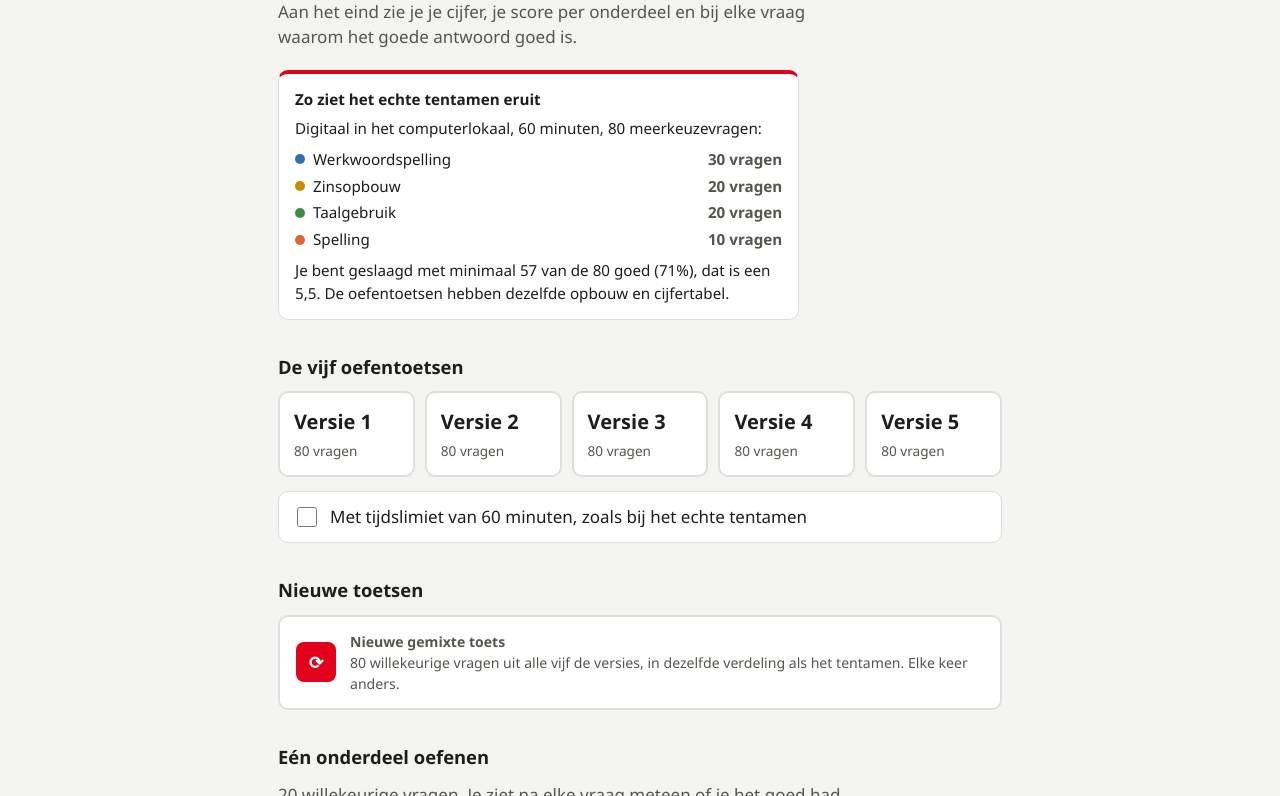
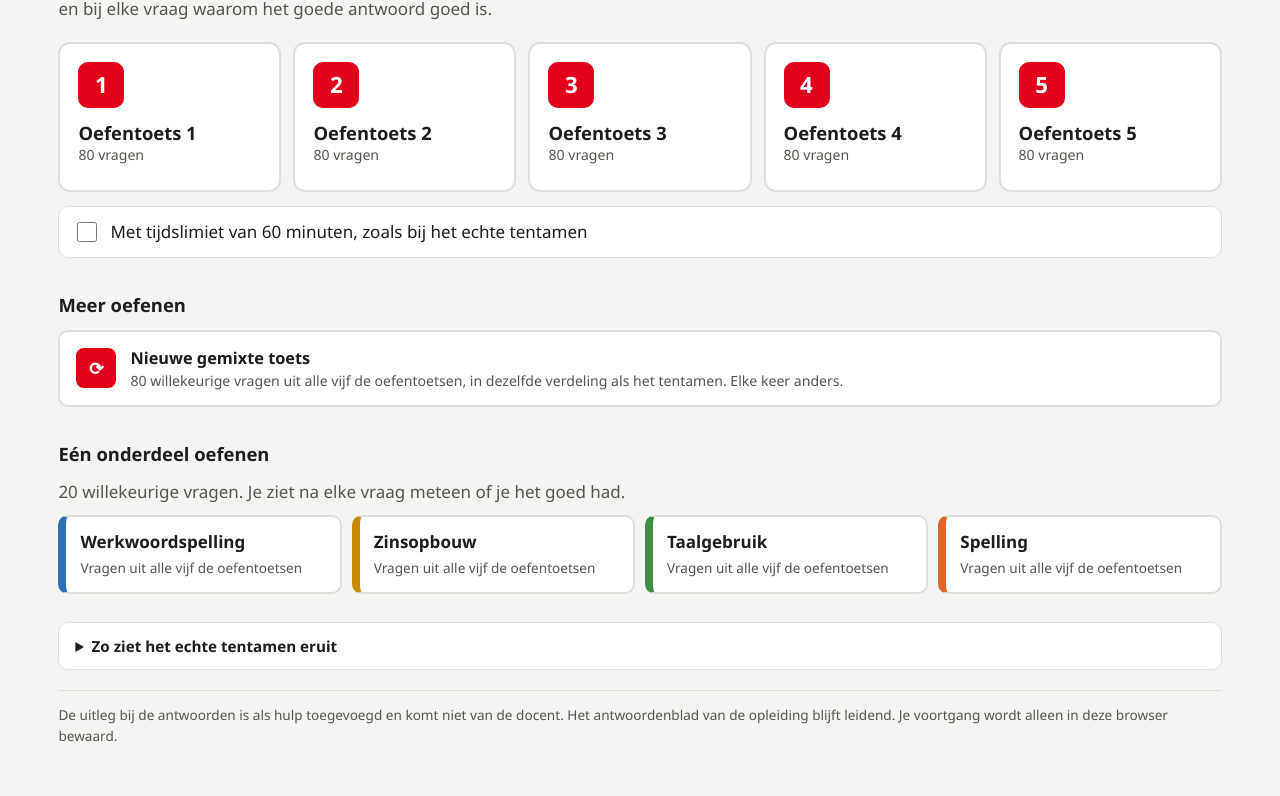
Before and after one commit to jvspier/hr-oefentoets-nl, a plain HTML site: page index.html in a window 1280 px wide. Shown: the part 185-981 px from the top of the page. Drawn offline with Linux system fonts and the light colour scheme.

Commit message:
Refactor CSS variables and update HTML structure

```diff
--- a/index.html
+++ b/index.html
@@ -7,6 +7,7 @@
 <title>Oefentoetsen Basis Nederlands</title>
 <style>
 :root{
+  --w:1240px; --pad:clamp(16px,3vw,40px);
   --red:#E2001A; --red-dark:#B30015; --red-soft:#FDE8EA;
   --ink:#1D1D1B; --ink-2:#55554F; --line:#DEDEDA; --paper:#FFFFFF; --mist:#F4F4F2;
   --ok:#1E7B3A; --ok-soft:#E3F3E7; --bad:#C4001A; --bad-soft:#FDE8EA;
@@ -34,7 +35,7 @@ button:focus-visible,a:focus-visible,input:focus-visible{outline:3px solid var(-
 /* Top bar: the HR red block */
 .bar{background:var(--red);color:#fff;position:sticky;top:env(safe-area-inset-top,0px);z-index:10}
 body::before{content:"";position:fixed;inset:0 0 auto;height:env(safe-area-inset-top,0px);background:var(--red);z-index:11}
-.bar-in{max-width:760px;margin:0 auto;padding:12px 18px;display:flex;align-items:center;gap:14px;min-height:56px}
+.bar-in{max-width:var(--w);margin:0 auto;padding:12px var(--pad);display:flex;align-items:center;gap:14px;min-height:56px}
 .logo{font-weight:800;font-size:1.05rem;letter-spacing:-.01em;line-height:1.1;background:none;border:0;padding:0;color:#fff;text-align:left}
 .logo small{display:block;font-weight:500;font-size:.78rem;opacity:.9}
 .bar-right{margin-left:auto;display:flex;align-items:center;gap:10px;font-variant-numeric:tabular-nums;font-weight:600}
@@ -42,25 +43,31 @@ body::before{content:"";position:fixed;inset:0 0 auto;height:env(safe-area-inset
 .bar-btn:hover{background:rgba(255,255,255,.28)}
 .timer.low{background:#fff;color:var(--red-dark);border-radius:6px;padding:2px 8px}
 
-main{max-width:760px;margin:0 auto;padding:22px 18px 120px}
+main{max-width:var(--w);margin:0 auto;padding:clamp(20px,3vw,36px) var(--pad) 120px}
+main.narrow{max-width:980px}
 h1{font-size:clamp(1.7rem,5vw,2.4rem);line-height:1.1;letter-spacing:-.02em;margin:.2em 0 .35em;font-weight:800}
 h2{font-size:1.15rem;margin:1.8em 0 .6em;font-weight:700}
 p.lead{color:var(--ink-2);margin:0 0 1.2em;max-width:60ch}
 
 /* Home */
-.versions{display:grid;grid-template-columns:repeat(auto-fill,minmax(130px,1fr));gap:10px}
-.vbtn{background:var(--paper);border:2px solid var(--line);border-radius:10px;padding:14px 14px 12px;text-align:left;transition:border-color .15s}
-.vbtn:hover{border-color:var(--red)}
-.vbtn b{display:block;font-size:1.25rem}
-.vbtn span{font-size:.85rem;color:var(--ink-2)}
-.vbtn .best{display:inline-block;margin-top:6px;font-size:.78rem;font-weight:700;color:var(--ok)}
-.mix{display:grid;gap:10px}
+.versions{display:grid;grid-template-columns:repeat(5,minmax(0,1fr));gap:12px}
+@media (max-width:999px){.versions{gap:10px}.vbtn{padding:14px;min-height:130px}.vtxt b{font-size:1rem}.vtxt .vn{display:none}}
+@media (max-width:759px){.versions{grid-template-columns:1fr}.vtxt .vn{display:inline}}
+.vbtn{display:flex;flex-direction:column;align-items:flex-start;gap:14px;background:var(--paper);border:2px solid var(--line);border-radius:12px;padding:18px;text-align:left;min-height:150px;transition:border-color .15s,background .15s}
+.vbtn:hover{border-color:var(--red);background:var(--red-soft)}
+.vnum{width:46px;height:46px;border-radius:10px;background:var(--red);color:#fff;display:grid;place-items:center;font-weight:800;font-size:1.4rem;font-variant-numeric:tabular-nums}
+.vtxt b{display:block;font-size:1.15rem;line-height:1.2;white-space:nowrap}
+.vtxt > span{display:block;font-size:.88rem;color:var(--ink-2)}
+.vtxt .best{margin-top:4px;font-weight:700;color:var(--ok)}
+@media (max-width:759px){.vbtn{flex-direction:row;align-items:center;min-height:0;padding:14px 16px}.vnum{width:40px;height:40px;font-size:1.2rem}}
+.mix{display:grid;gap:10px;grid-template-columns:repeat(auto-fit,minmax(300px,1fr))}
 .mixbtn{display:flex;gap:14px;align-items:center;background:var(--paper);border:2px solid var(--line);border-radius:10px;padding:14px 16px;text-align:left}
 .mixbtn:hover{border-color:var(--red)}
 .mixbtn .ico{flex:none;width:40px;height:40px;border-radius:8px;background:var(--red);color:#fff;display:grid;place-items:center;font-weight:800;font-size:1.1rem}
-.mixbtn strong{display:block}
+.mixbtn strong{display:block;color:var(--ink);font-size:1.02rem}
 .mixbtn span{font-size:.88rem;color:var(--ink-2)}
 .cats{display:grid;grid-template-columns:repeat(2,1fr);gap:10px}
+@media (min-width:1000px){.cats{grid-template-columns:repeat(4,1fr)}}
 @media (max-width:480px){.cats{grid-template-columns:1fr}}
 .catbtn{background:var(--paper);border:2px solid var(--line);border-left:8px solid var(--cc);border-radius:10px;padding:12px 14px;text-align:left}
 .catbtn:hover{border-color:var(--cc)}
@@ -69,9 +76,15 @@ p.lead{color:var(--ink-2);margin:0 0 1.2em;max-width:60ch}
 .opts{display:flex;align-items:center;gap:10px;background:var(--paper);border:1px solid var(--line);border-radius:10px;padding:12px 14px;margin-top:14px}
 .opts label{display:flex;gap:10px;align-items:center;cursor:pointer}
 .opts input{width:20px;height:20px;accent-color:var(--red)}
-.note{font-size:.85rem;color:var(--ink-2);margin-top:28px;border-top:1px solid var(--line);padding-top:14px}
+.note{font-size:.85rem;color:var(--ink-2);margin-top:20px;border-top:1px solid var(--line);padding-top:14px}
 
-.exam{background:var(--paper);border:1px solid var(--line);border-top:4px solid var(--red);border-radius:10px;padding:14px 16px;font-size:.95rem;display:grid;gap:6px;max-width:60ch}
+.exam{margin-top:28px;background:var(--paper);border:1px solid var(--line);border-radius:10px;font-size:.95rem}
+.exam summary{cursor:pointer;padding:12px 16px;font-weight:700}
+.exam-body{display:grid;gap:6px;padding:0 16px 14px;max-width:70ch}
+.split{display:grid;gap:0 40px}
+@media (min-width:1000px){.split{grid-template-columns:1fr 1fr}}
+@media (min-width:1100px){.review{grid-template-columns:1fr 1fr;align-items:start}}
+@media (min-width:900px){.results-top{display:grid;grid-template-columns:minmax(260px,.8fr) 1.2fr;gap:40px;align-items:end}.results-top h2{margin-top:0}}
 .exam ul{list-style:none;margin:2px 0;padding:0;display:grid;gap:4px}
 .exam li{display:flex;align-items:center;gap:8px}
 .exam li::before{content:"";width:10px;height:10px;border-radius:50%;background:var(--cc);flex:none}
@@ -102,7 +115,7 @@ p.lead{color:var(--ink-2);margin:0 0 1.2em;max-width:60ch}
 .feedback.ok b{color:var(--ok)} .feedback.no b{color:var(--bad)}
 
 .nav{position:fixed;left:0;right:0;bottom:0;background:var(--paper);border-top:1px solid var(--line);z-index:9;padding-bottom:env(safe-area-inset-bottom,0px)}
-.nav-in{max-width:760px;margin:0 auto;padding:10px 18px;display:flex;gap:10px;align-items:center}
+.nav-in{max-width:980px;margin:0 auto;padding:10px var(--pad);display:flex;gap:10px;align-items:center}
 .btn{border-radius:8px;padding:12px 18px;font-weight:700;border:2px solid var(--line);background:var(--paper);min-height:48px}
 .btn:hover{border-color:var(--ink-2)}
 .btn.primary{background:var(--red);border-color:var(--red);color:#fff}
@@ -114,7 +127,7 @@ p.lead{color:var(--ink-2);margin:0 0 1.2em;max-width:60ch}
 /* Question overview sheet */
 .sheet{position:fixed;inset:0;background:rgba(0,0,0,.45);z-index:20;display:none;align-items:flex-end;justify-content:center}
 .sheet.open{display:flex}
-.sheet-in{background:var(--paper);width:100%;max-width:760px;max-height:80vh;overflow:auto;border-radius:14px 14px 0 0;padding:18px 18px calc(18px + env(safe-area-inset-bottom,0px))}
+.sheet-in{background:var(--paper);width:100%;max-width:980px;max-height:80vh;overflow:auto;border-radius:14px 14px 0 0;padding:18px 18px calc(18px + env(safe-area-inset-bottom,0px))}
 .sheet-head{display:flex;align-items:center;justify-content:space-between;margin-bottom:12px}
 .dots{display:grid;grid-template-columns:repeat(auto-fill,minmax(42px,1fr));gap:6px}
 .dot{height:42px;border-radius:6px;border:2px solid var(--line);background:var(--paper);font-weight:700;font-size:.85rem;font-variant-numeric:tabular-nums;border-bottom:4px solid var(--cc)}
@@ -233,36 +246,44 @@ function buildCategory(cid, size){
 
 /* ---------- Home ---------- */
 function renderHome(){
+  $('#app').classList.remove('narrow');
   stopTimer(); S = null;
   $('#barRight').innerHTML = '';
   const best = store.get('best', {});
   const wrong = store.get('wrong', []);
   const timedPref = store.get('timed', false);
   $('#app').innerHTML = `
-    <h1>Oefenen voor de toets Basis Nederlands</h1>
-    <p class="lead">Aan het eind zie je je cijfer, je score per onderdeel en bij elke vraag waarom het goede antwoord goed is.</p>
-    <div class="exam"><strong>Zo ziet het echte tentamen eruit</strong>
-      <span>Digitaal in het computerlokaal, 60 minuten, 80 meerkeuzevragen:</span>
-      <ul>${CATS.map(c => `<li style="--cc:${c.color}">${c.name}<b>${c.to - c.from + 1} vragen</b></li>`).join('')}</ul>
-      <span>Je bent geslaagd met minimaal 57 van de 80 goed (71%), dat is een 5,5. De oefentoetsen hebben dezelfde opbouw en cijfertabel.</span></div>
+    <h1>Oefentoetsen Basis Nederlands</h1>
+    <p class="lead">Kies een oefentoets. Aan het eind zie je je cijfer, je score per onderdeel en bij elke vraag waarom het goede antwoord goed is.</p>
 
-    <h2>De vijf oefentoetsen</h2>
     <div class="versions">
-      ${[1,2,3,4,5].map(v => `<button class="vbtn" data-v="${v}"><b>Versie ${v}</b><span>80 vragen</span>${best['v'+v] != null ? `<br><span class="best">Beste cijfer ${fmt(best['v'+v])}</span>` : ''}</button>`).join('')}
+      ${[1,2,3,4,5].map(v => `<button class="vbtn" data-v="${v}">
+        <span class="vnum">${v}</span>
+        <span class="vtxt"><b>Oefentoets<span class="vn"> ${v}</span></b><span>80 vragen</span>${best['v'+v] != null ? `<span class="best">Beste cijfer ${fmt(best['v'+v])}</span>` : ''}</span>
+      </button>`).join('')}
     </div>
     <div class="opts"><label><input type="checkbox" id="timed" ${timedPref ? 'checked' : ''}> Met tijdslimiet van 60 minuten, zoals bij het echte tentamen</label></div>
 
-    <h2>Nieuwe toetsen</h2>
+    <h2>Meer oefenen</h2>
     <div class="mix">
-      <button class="mixbtn" id="mixed"><span class="ico">⟳</span><span><strong>Nieuwe gemixte toets</strong><span>80 willekeurige vragen uit alle vijf de versies, in dezelfde verdeling als het tentamen. Elke keer anders.</span></span></button>
+      <button class="mixbtn" id="mixed"><span class="ico">⟳</span><span><strong>Nieuwe gemixte toets</strong><span>80 willekeurige vragen uit alle vijf de oefentoetsen, in dezelfde verdeling als het tentamen. Elke keer anders.</span></span></button>
       ${wrong.length ? `<button class="mixbtn" id="retry"><span class="ico">${wrong.length}</span><span><strong>Oefen je fouten</strong><span>Alle vragen die je eerder fout had. Goed beantwoorde vragen vallen van de lijst af.</span></span></button>` : ''}
     </div>
 
     <h2>Eén onderdeel oefenen</h2>
     <p class="lead" style="margin-bottom:10px">20 willekeurige vragen. Je ziet na elke vraag meteen of je het goed had.</p>
     <div class="cats">
-      ${CATS.map(c => `<button class="catbtn" data-c="${c.id}" style="--cc:${c.color}"><strong>${c.name}</strong><span>Vragen uit alle vijf de versies</span></button>`).join('')}
+      ${CATS.map(c => `<button class="catbtn" data-c="${c.id}" style="--cc:${c.color}"><strong>${c.name}</strong><span>Vragen uit alle vijf de oefentoetsen</span></button>`).join('')}
     </div>
+
+    <details class="exam">
+      <summary>Zo ziet het echte tentamen eruit</summary>
+      <div class="exam-body">
+        <span>Digitaal in het computerlokaal, 60 minuten, 80 meerkeuzevragen:</span>
+        <ul>${CATS.map(c => `<li style="--cc:${c.color}">${c.name}<b>${c.to - c.from + 1} vragen</b></li>`).join('')}</ul>
+        <span>Je bent geslaagd met minimaal 57 van de 80 goed (71%), dat is een 5,5. De oefentoetsen hebben dezelfde opbouw en cijfertabel.</span>
+      </div>
+    </details>
 
     <p class="note">De uitleg bij de antwoorden is als hulp toegevoegd en komt niet van de docent. Het antwoordenblad van de opleiding blijft leidend. Je voortgang wordt alleen in deze browser bewaard.</p>
   `;
@@ -291,6 +312,7 @@ function renderBar(){
   updateTimer();
 }
 function renderQuiz(){
+  $('#app').classList.add('narrow');
   const q = S.questions[S.i], c = CAT[q.c], a = S.answers[S.i];
   const shown = S.practice && S.revealed[S.i];
   renderBar();
@@ -397,6 +419,7 @@ function finish(){
   renderResults(correct, total, grade);
 }
 function renderResults(correct, total, grade){
+  $('#app').classList.remove('narrow');
   $('#barRight').innerHTML = '';
   const qs = S.questions;
   const per = CATS.map(c => {
@@ -405,13 +428,13 @@ function renderResults(correct, total, grade){
   }).filter(r => r.n);
   const pass = grade >= 5.5;
   $('#app').innerHTML = `
-    <p class="qnum" style="margin:0">${esc(S.title)}</p>
+    <div class="results-top"><div><p class="qnum" style="margin:0">${esc(S.title)}</p>
     <div class="score">
       <div class="grade ${pass ? 'pass' : ''}">${fmt(grade)}</div>
       <div class="score-txt"><b>${correct} van ${total} goed</b><span>${pass ? 'Voldoende, je zou geslaagd zijn.' : 'Nog niet voldoende. Je hebt minimaal 57 van de 80 goed nodig (71%).'}${total !== 80 ? ' Cijfer omgerekend naar een toets van 80 vragen.' : ''}</span></div>
     </div>
-    <h2>Per onderdeel</h2>
-    <div class="catrows">${per.map(r => `<div class="catrow" style="--cc:${r.c.color}"><span>${r.c.name}</span><div class="meter"><i style="width:${r.ok / r.n * 100}%"></i></div><span class="n">${r.ok}/${r.n}</span></div>`).join('')}</div>
+    </div><div><h2>Per onderdeel</h2>
+    <div class="catrows">${per.map(r => `<div class="catrow" style="--cc:${r.c.color}"><span>${r.c.name}</span><div class="meter"><i style="width:${r.ok / r.n * 100}%"></i></div><span class="n">${r.ok}/${r.n}</span></div>`).join('')}</div></div></div>
     <div class="actions">
       ${correct < total ? `<button class="btn primary" id="again">Oefen deze ${total - correct} fouten opnieuw</button>` : ''}
       <button class="btn" id="toHome">Terug naar het overzicht</button>
```
